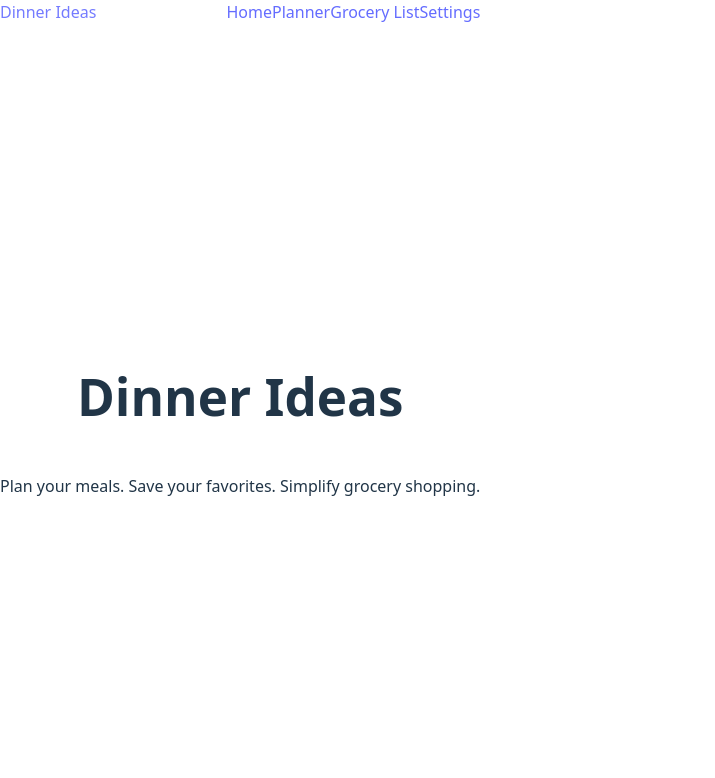
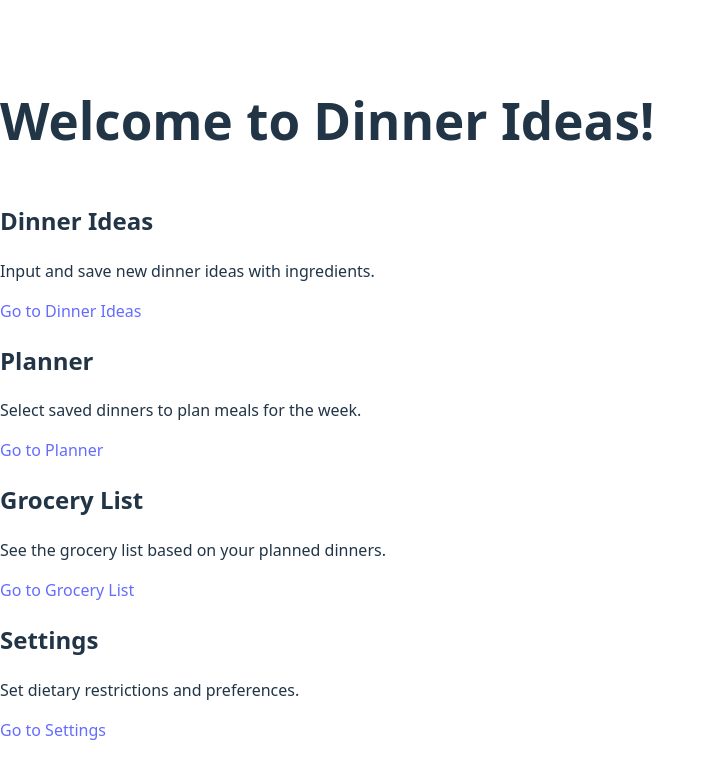
Before and after one commit to james3roberts/dinner-ideas, a React (Vite) app in the folder dinner-ideas/: page / in a window 1280 px wide. Shown: the top 778 px of the page, without its empty margins (0-715 px from the left). Built offline with nearby package versions, Linux system fonts and the light colour scheme.

Commit message:
added more pages and ensured links are all working.

```diff
--- a/dinner-ideas/src/App.tsx
+++ b/dinner-ideas/src/App.tsx
@@ -1,18 +1,22 @@
 // src/App.tsx
 import { BrowserRouter as Router, Routes, Route } from 'react-router-dom';
 import Home from './pages/home';
+import HomePage from './pages/HomePage';
 import Planner from './pages/Planner';
 import GroceryList from './pages/GroceryList';
 import Settings from './pages/Settings';
+import DinnerIdeas from './pages/DinnerIdeas'; // adjust path if needed
 
 function App() {
   return (
     <Router>
       <Routes>
-        <Route path="/" element={<Home />} />
+        <Route path="/" element={<HomePage />} />
+
         <Route path="/planner" element={<Planner />} />
         <Route path="/grocerylist" element={<GroceryList />} />
         <Route path="/settings" element={<Settings />} />
+        <Route path="/DinnerIdeas" element={<DinnerIdeas />} />
       </Routes>
     </Router>
   );
--- a/dinner-ideas/src/components/navbar.tsx
+++ b/dinner-ideas/src/components/navbar.tsx
@@ -5,14 +5,22 @@ function Navbar() {
   return (
     <nav className="bg-white shadow-md">
       <div className="max-w-7xl mx-auto px-4 py-3 flex justify-between items-center">
-        <Link to="/" className="text-2xl font-bold text-gray-800">
-          Dinner Ideas
+        <Link to="/DinnerIdeas" className="text-2xl font-bold text-gray-800">
+          DinnerIdeas
         </Link>
         <div className="space-x-6">
-          <Link to="/" className="text-gray-600 hover:text-blue-500">Home</Link>
-          <Link to="/planner" className="text-gray-600 hover:text-blue-500">Planner</Link>
-          <Link to="/grocerylist" className="text-gray-600 hover:text-blue-500">Grocery List</Link>
-          <Link to="/settings" className="text-gray-600 hover:text-blue-500">Settings</Link>
+          <Link to="/" className="text-gray-600 hover:text-blue-500">
+            home
+          </Link>
+          <Link to="/planner" className="text-gray-600 hover:text-blue-500">
+            Planner
+          </Link>
+          <Link to="/settings" className="text-gray-600 hover:text-blue-500">
+            Settings
+          </Link>
+          <Link to="/GroceryList" className="text-gray-600 hover:text-blue-500">
+            GroceryList
+          </Link>
         </div>
       </div>
     </nav>
--- /dev/null
+++ b/dinner-ideas/src/pages/DinnerIdeas.tsx
@@ -0,0 +1,16 @@
+// src/pages/Planner.tsx
+import Navbar from '../components/Navbar';
+
+function DinnerIdeas() {
+  return (
+    <>
+      <Navbar />
+      <div className="flex flex-col items-center justify-center min-h-screen">
+        <h1 className="text-5xl font-bold mb-4">Dinner Ideas</h1>
+        <p className="text-lg">This is where you will input the information for the dinners.</p>
+      </div>
+    </>
+  );
+}
+
+export default DinnerIdeas;
--- a/dinner-ideas/src/pages/GroceryList.tsx
+++ b/dinner-ideas/src/pages/GroceryList.tsx
@@ -6,8 +6,8 @@ function GroceryList() {
     <>
       <Navbar />
       <div className="flex flex-col items-center justify-center min-h-screen">
-        <h1 className="text-5xl font-bold mb-4">Meal Planner</h1>
-        <p className="text-lg">This is where you'll plan your weekly meals!</p>
+        <h1 className="text-5xl font-bold mb-4">Grocery List</h1>
+        <p className="text-lg">This is where you'll find the shopping list. </p>
       </div>
     </>
   );
--- /dev/null
+++ b/dinner-ideas/src/pages/HomePage.tsx
@@ -0,0 +1,50 @@
+// src/pages/HomePage.tsx
+import { Link } from 'react-router-dom';
+
+function HomePage() {
+  return (
+    <div className="flex flex-col items-center justify-center min-h-screen bg-gray-100">
+      <h1 className="text-4xl font-bold mb-8">Welcome to Dinner Ideas!</h1>
+
+      <div className="space-y-6 w-full max-w-md">
+        {/* Dinner Ideas Section */}
+        <div className="p-6 bg-white shadow-md rounded-md">
+          <h2 className="text-2xl font-semibold mb-2">Dinner Ideas</h2>
+          <p className="text-gray-700 mb-4">Input and save new dinner ideas with ingredients.</p>
+          <Link to="/dinnerideas" className="text-blue-500 hover:underline">
+            Go to Dinner Ideas
+          </Link>
+        </div>
+
+        {/* Planner Section */}
+        <div className="p-6 bg-white shadow-md rounded-md">
+          <h2 className="text-2xl font-semibold mb-2">Planner</h2>
+          <p className="text-gray-700 mb-4">Select saved dinners to plan meals for the week.</p>
+          <Link to="/planner" className="text-blue-500 hover:underline">
+            Go to Planner
+          </Link>
+        </div>
+
+        {/* Grocery List Section */}
+        <div className="p-6 bg-white shadow-md rounded-md">
+          <h2 className="text-2xl font-semibold mb-2">Grocery List</h2>
+          <p className="text-gray-700 mb-4">See the grocery list based on your planned dinners.</p>
+          <Link to="/grocerylist" className="text-blue-500 hover:underline">
+            Go to Grocery List
+          </Link>
+        </div>
+
+        {/* Settings Section */}
+        <div className="p-6 bg-white shadow-md rounded-md">
+          <h2 className="text-2xl font-semibold mb-2">Settings</h2>
+          <p className="text-gray-700 mb-4">Set dietary restrictions and preferences.</p>
+          <Link to="/settings" className="text-blue-500 hover:underline">
+            Go to Settings
+          </Link>
+        </div>
+      </div>
+    </div>
+  );
+}
+
+export default HomePage;
--- a/dinner-ideas/src/pages/Planner.tsx
+++ b/dinner-ideas/src/pages/Planner.tsx
@@ -6,8 +6,8 @@ function Planner() {
     <>
       <Navbar />
       <div className="flex flex-col items-center justify-center min-h-screen">
-        <h1 className="text-5xl font-bold mb-4">Meal Planner</h1>
-        <p className="text-lg">This is where you'll plan your weekly meals!</p>
+        <h1 className="text-5xl font-bold mb-4"> Planner</h1>
+        <p className="text-lg">This is where the saved dinners will be. </p>
       </div>
     </>
   );
--- a/dinner-ideas/src/pages/Settings.tsx
+++ b/dinner-ideas/src/pages/Settings.tsx
@@ -6,8 +6,8 @@ function Settings() {
     <>
       <Navbar />
       <div className="flex flex-col items-center justify-center min-h-screen">
-        <h1 className="text-5xl font-bold mb-4">Meal Planner</h1>
-        <p className="text-lg">This is where you'll plan your weekly meals!</p>
+        <h1 className="text-5xl font-bold mb-4">Settings</h1>
+        <p className="text-lg">This is where you'll change the settings.</p>
       </div>
     </>
   );
--- a/dinner-ideas/src/pages/home.tsx
+++ b/dinner-ideas/src/pages/home.tsx
@@ -6,8 +6,10 @@ function Home() {
     <>
       <Navbar />
       <div className="flex flex-col items-center justify-center min-h-screen bg-gradient-to-r from-blue-500 to-purple-600">
-        <h1 className="text-5xl font-bold text-white mb-4">Dinner Ideas</h1>
-        <p className="text-lg text-white">Plan your meals. Save your favorites. Simplify grocery shopping.</p>
+        <h1 className="text-5xl font-bold text-white mb-4">This is the home page. </h1>
+        <p className="text-lg text-white">
+          This is where everything will have a quick descripton of what is what!
+        </p>
       </div>
     </>
   );
```
